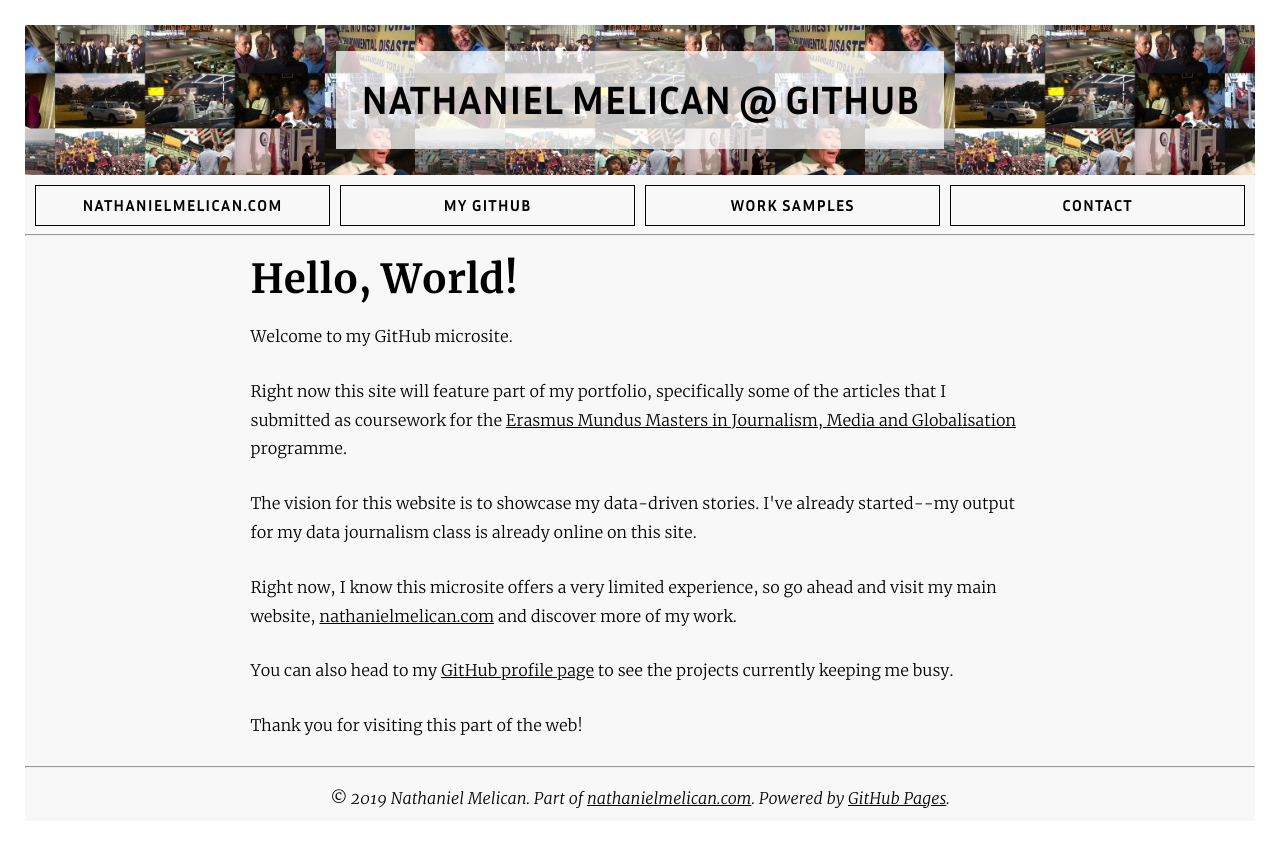
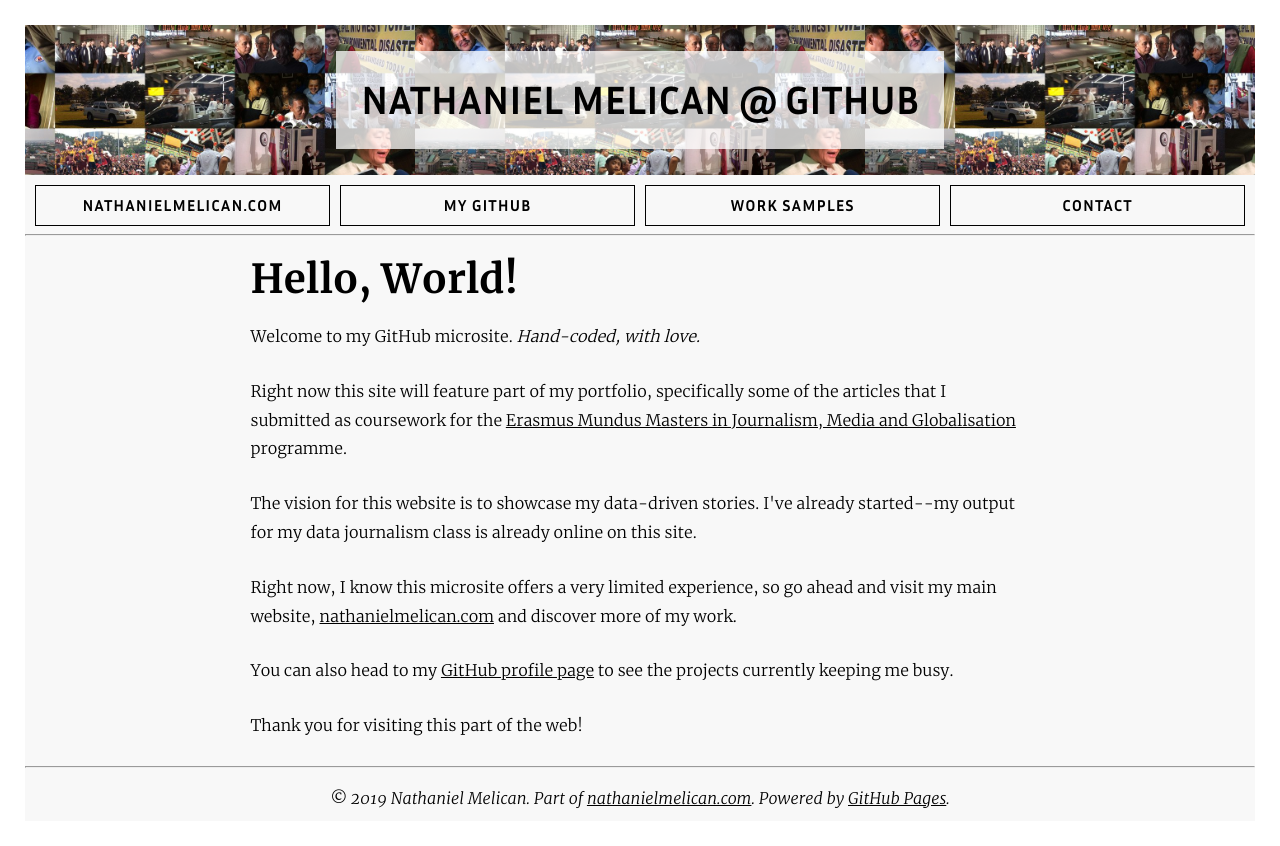
Before and after one commit to nmelican/nmelican.github.io, a plain HTML site: page index.html in a window 1280 px wide. Drawn offline with Linux system fonts and the light colour scheme.

Commit message:
Update index.html

```diff
--- a/index.html
+++ b/index.html
@@ -51,7 +51,7 @@
 
         <h1>Hello, World!</h1>
 
-        <p>Welcome to my GitHub microsite.</p>
+        <p>Welcome to my GitHub microsite. <i>Hand-coded, with love.</i></p>
 
         <p>Right now this site will feature part of my portfolio, specifically some of the articles that I submitted as coursework for the <a href="http://www.mundusjournalism.com" target="_blank">Erasmus Mundus Masters in Journalism, Media and Globalisation</a> programme.</p>
 
```
